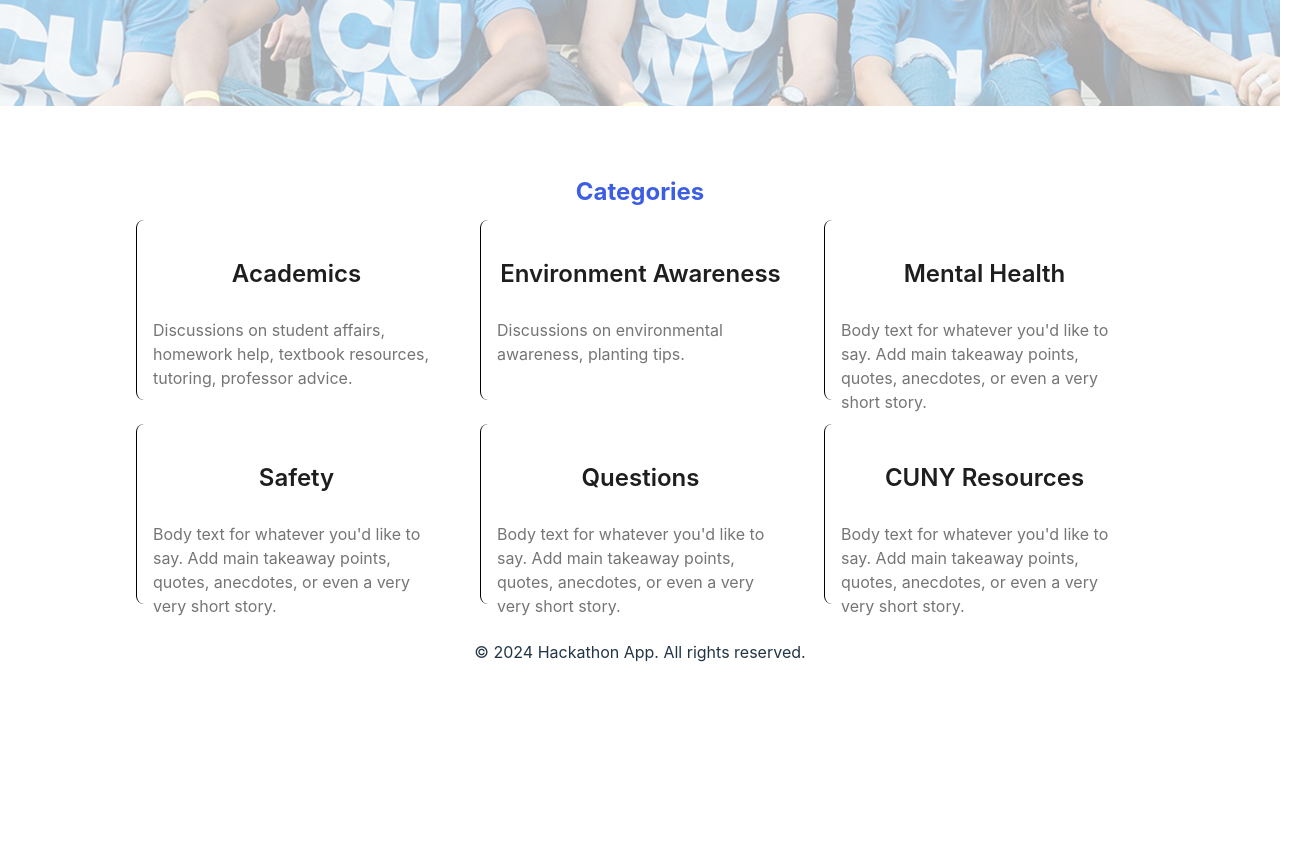
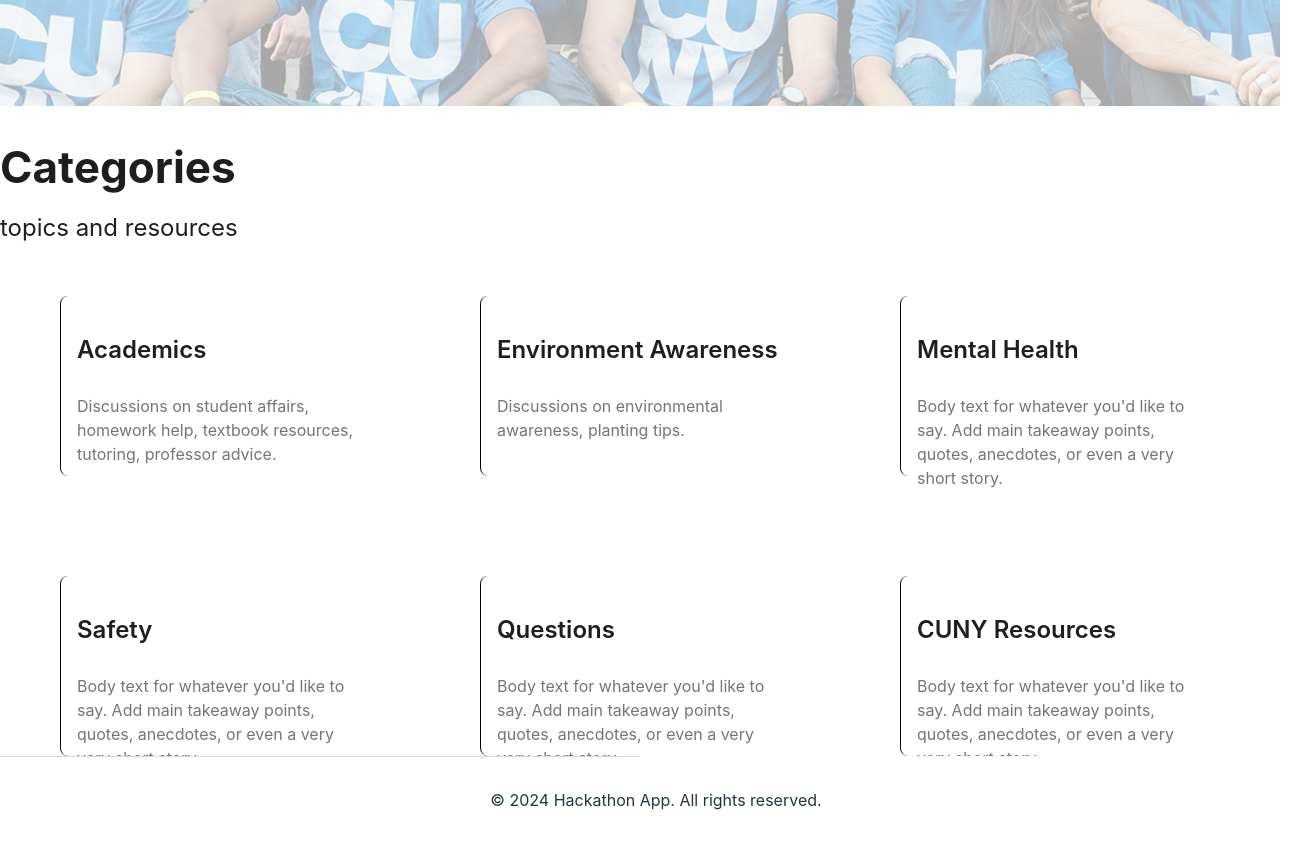
Before and after one commit to Buringskul/CTP-Hackathon, a React (Vite) app in the folder frontend/: page / in a window 1280 px wide. Shown: the part 820-1664 px from the top of the page, 1312 px wide, since content can reach past the window. Before the commit the page ends 1500 px from the top, so only its background shows below. Built offline with nearby package versions, Linux system fonts and the light colour scheme.

Commit message:
updated front page format

```diff
--- a/frontend/src/components/Footer.jsx
+++ b/frontend/src/components/Footer.jsx
@@ -1,4 +1,5 @@
 import React from 'react';
+import '../styles/Footer.css'
 
 function Footer() {
   return (
--- a/frontend/src/components/MainContent.jsx
+++ b/frontend/src/components/MainContent.jsx
@@ -20,7 +20,8 @@ function MainContent() {
 
 
       <div className="categories">
-      <h2>Categories</h2>
+        <h2 className="category-title">Categories</h2>
+        <p className="category-title">topics and resources</p>
         <div className="grid-container">
           <div className="grid-item">
             <h2>Academics</h2>
--- /dev/null
+++ b/frontend/src/styles/Footer.css
@@ -0,0 +1,24 @@
+/* Footer Styling */
+.Footer {
+    position: relative;
+    padding: 16px;
+    background: #FFFFFF;
+    width: 100%;
+    z-index: 1000; /* Ensure it stays on top if necessary */
+  }
+
+  /* Add a border that spans the full width of the page */
+  .Footer::before {
+    content: '';
+    position: absolute;
+    top: 0;
+    left: 0;
+    width: 100vw; /* Full viewport width */
+    height: 1px; /* Border height */
+    background: #D9D9D9; /* Border color */
+    transform: translateX(-50vw); /* Adjust position to center */
+  }
+
+  .Footer {
+    margin-top: auto; /* Pushes footer to the bottom of the page */
+  }
--- a/frontend/src/styles/MainContent.css
+++ b/frontend/src/styles/MainContent.css
@@ -49,10 +49,28 @@
   }
 
   .categories {
+    display: block;
     margin-top: -25vw;
-    padding: 20px;
-    align-items: center;
   }
+
+  .categories .category-title {
+    text-align: left !important; /* Force left alignment */
+    color: #1E1E1E !important; /* Force the color */
+    margin-top: 0px;
+    display: block;
+}
+
+/* Specific styling for h2 within categories */
+.categories h2.category-title {
+    font-size: 44px !important; /* Larger font size for h2 */
+}
+
+/* Specific styling for p within categories */
+.categories p.category-title {
+    font-size: 24px !important; /* Smaller font size for p */
+    color: #757575; /* Optional: set a different color */
+    margin-bottom: 50px;
+}
 
   .categories h2 {
     font-size: 24px;
@@ -69,7 +87,7 @@
     flex-direction: row;
     flex-wrap: wrap;
     align-items: flex-start;
-    gap: 24px;
+    gap: 100px;
     justify-content: center; /* Center the grid items horizontally */
     margin: 0; /* Remove default margin */
     padding: 0; /* Remove default padding */
@@ -94,6 +112,7 @@
     font-weight: 600;
     font-size: 24px;
     color: #1E1E1E;
+    text-align: left;
   }
 
   .grid-item p {
@@ -101,4 +120,5 @@
     font-weight: 400;
     font-size: 16px;
     color: #757575;
+    text-align: left;
   }
```
